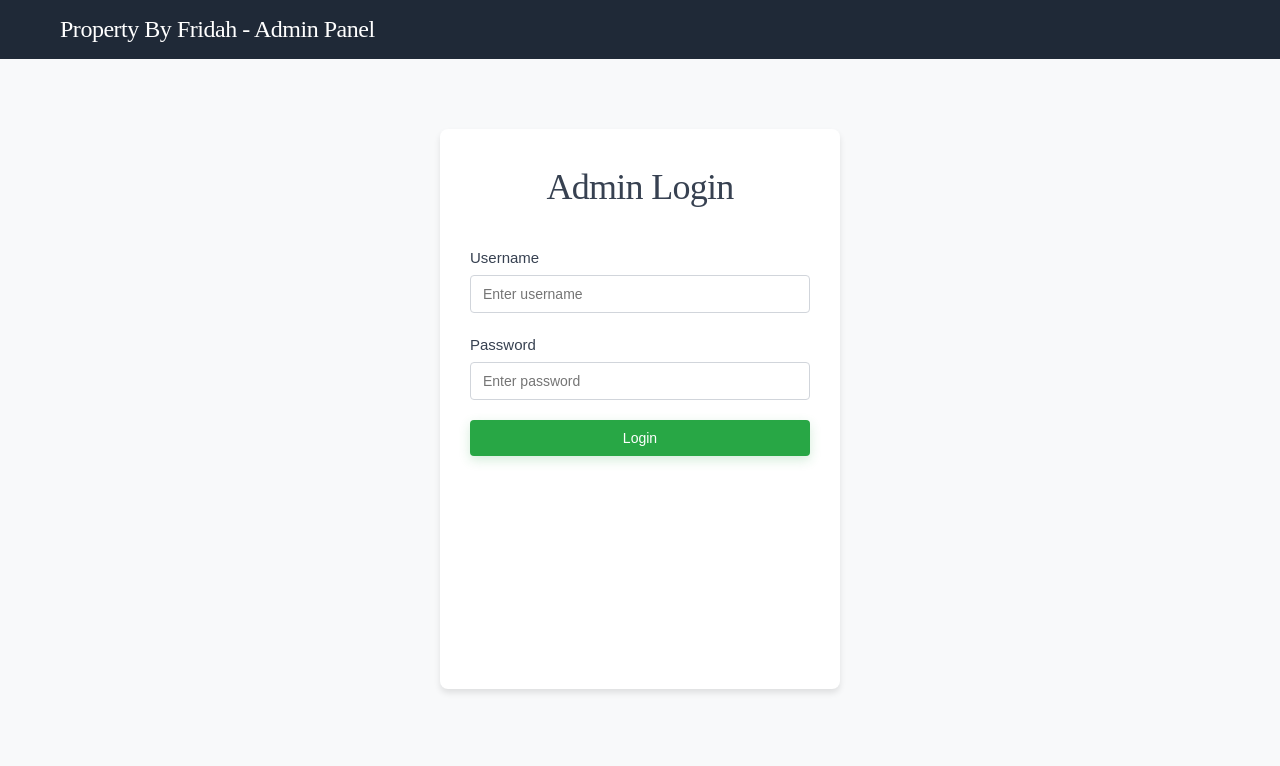
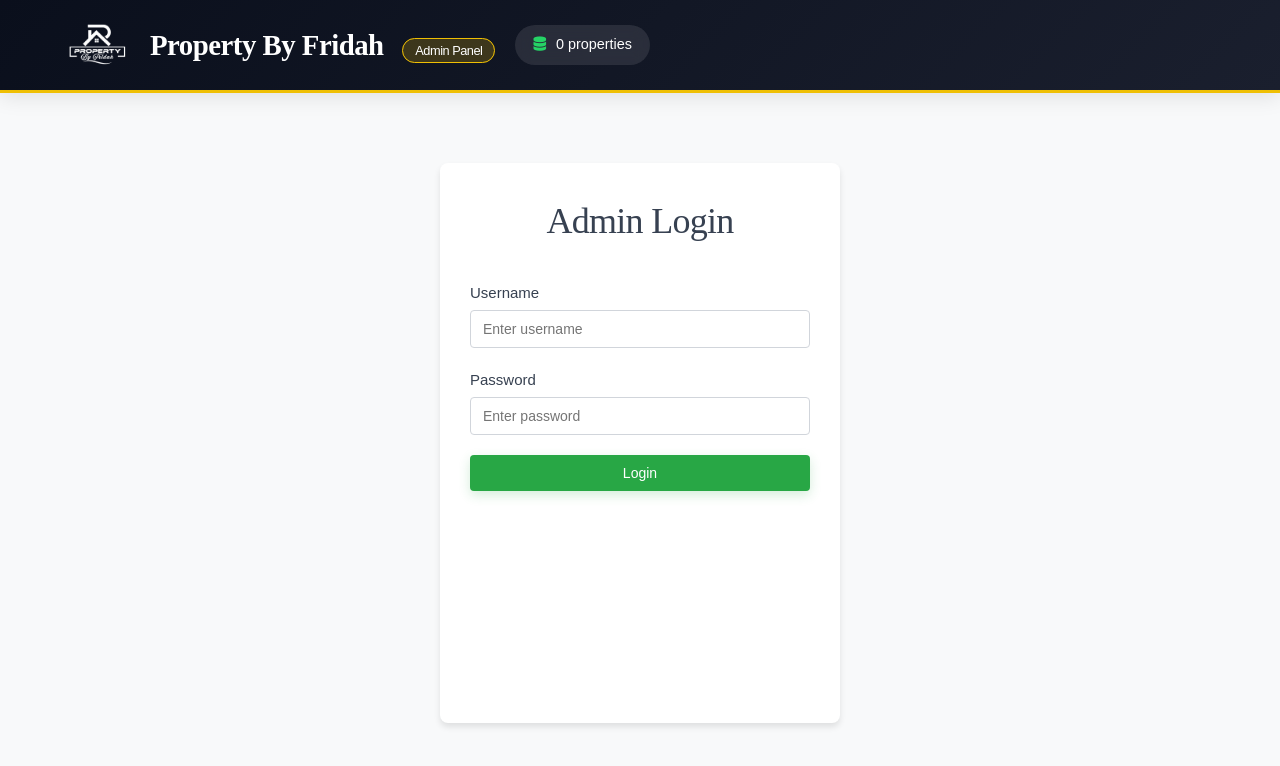
Before and after one commit to sarahadevelopers/fridahproperties, a website: page docs/admin.html in a window 1280 px wide. Drawn offline with Linux system fonts and the light colour scheme.

Commit message:
Final: Premium admin header, Short Stay/Airbnb button, pagination, and full alignment for all property types

```diff
--- a/docs/admin.html
+++ b/docs/admin.html
@@ -455,15 +455,101 @@
     color: white;
     padding: 10px;
 }
+/* Admin Header Premium Styling */
+.admin-header {
+  background: linear-gradient(135deg, #0a0f1c 0%, #1a1f2e 100%);
+  color: white;
+  padding: 20px 0;
+  border-bottom: 3px solid #EFBF04;
+  box-shadow: 0 4px 20px rgba(0, 0, 0, 0.1);
+}
+
+.header-content {
+  display: flex;
+  justify-content: space-between;
+  align-items: center;
+  flex-wrap: wrap;
+  gap: 20px;
+}
+
+.logo-area {
+  display: flex;
+  align-items: center;
+  gap: 15px;
+}
+
+.admin-logo {
+  height: 50px;
+  width: auto;
+  filter: brightness(0) invert(1);
+}
+
+.admin-header h1 {
+  font-family: 'Playfair Display', serif;
+  font-size: 1.8rem;
+  font-weight: 600;
+  margin: 0;
+  letter-spacing: -0.5px;
+}
+
+.admin-badge {
+  background: rgba(239, 191, 4, 0.2);
+  border: 1px solid #EFBF04;
+  padding: 4px 12px;
+  border-radius: 40px;
+  font-size: 0.8rem;
+  font-weight: 500;
+  margin-left: 12px;
+  font-family: 'Jost', sans-serif;
+}
+
+.header-stats {
+  background: rgba(255, 255, 255, 0.1);
+  backdrop-filter: blur(8px);
+  padding: 8px 18px;
+  border-radius: 40px;
+  font-size: 0.9rem;
+  font-weight: 500;
+}
+
+.header-stats i {
+  color: #25D366;
+  margin-right: 6px;
+}
+
+@media (max-width: 768px) {
+  .header-content {
+    flex-direction: column;
+    text-align: center;
+  }
+  .admin-header h1 {
+    font-size: 1.4rem;
+  }
+  .admin-badge {
+    display: inline-block;
+    margin-left: 8px;
+  }
+  .admin-logo {
+    height: 40px;
+  }
+}
   </style>
 </head>
 <body>
 
-  <header>
-    <div class="container">
-      <h1>Property By Fridah - Admin Panel</h1>
+<header class="admin-header">
+  <div class="container">
+    <div class="header-content">
+      <div class="logo-area">
+        <img src="images/PropertyByFridah-favicon.webp" alt="Property By Fridah" class="admin-logo">
+        <h1>Property By Fridah <span class="admin-badge">Admin Panel</span></h1>
+      </div>
+      <div class="header-stats">
+        <span class="stat-badge"><i class="fas fa-database"></i> <span id="propertyCountDisplay">0</span> properties</span>
+      </div>
     </div>
-  </header>
+  </div>
+</header>
 
   <main class="admin-container">
     <!-- Login Form -->
@@ -770,6 +856,11 @@
         observer.observe(typeSelect, { attributes: true });
       }
     })();
+    // Add this inside the existing DOMContentLoaded or after PropertiesTable.render
+function updateAdminHeaderCount(count) {
+  const countSpan = document.getElementById('propertyCountDisplay');
+  if (countSpan) countSpan.textContent = count;
+}
   </script>
 </body>
 </html>
--- a/docs/admin.js
+++ b/docs/admin.js
@@ -565,11 +565,15 @@ const PropertiesTable = {
     allProperties: [],
 
     render(properties) {
-        this.allProperties = properties;
-        this.currentPage = 1;
-        this.renderPage();
-        this.renderPagination();
-    },
+    this.allProperties = properties;
+    this.currentPage = 1;
+    this.renderPage();
+    this.renderPagination();
+    // Update header count
+    if (typeof updateAdminHeaderCount === 'function') {
+        updateAdminHeaderCount(properties.length);
+    }
+},
 
     renderPage() {
         if (!propertiesTable) return;
```
